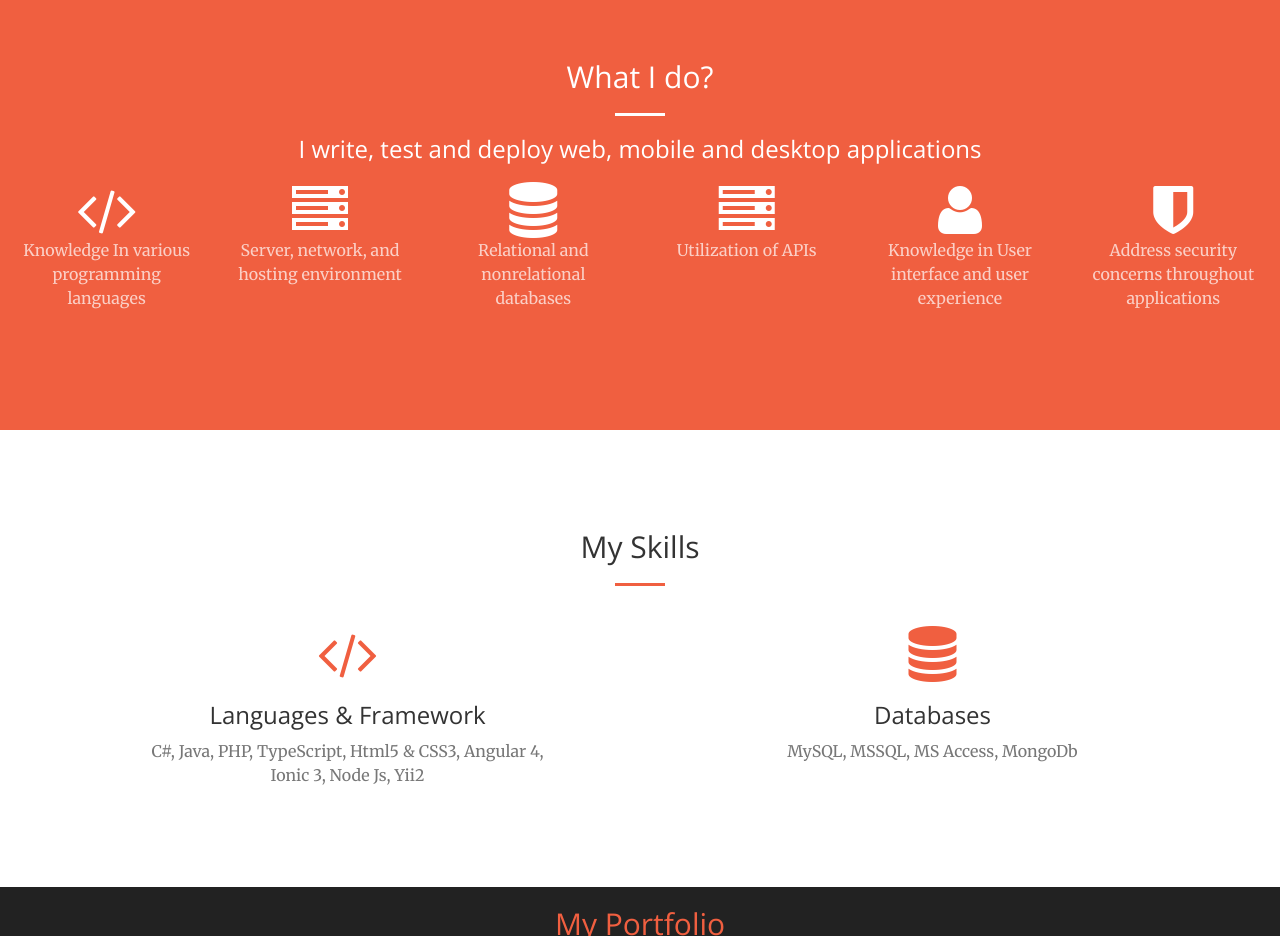
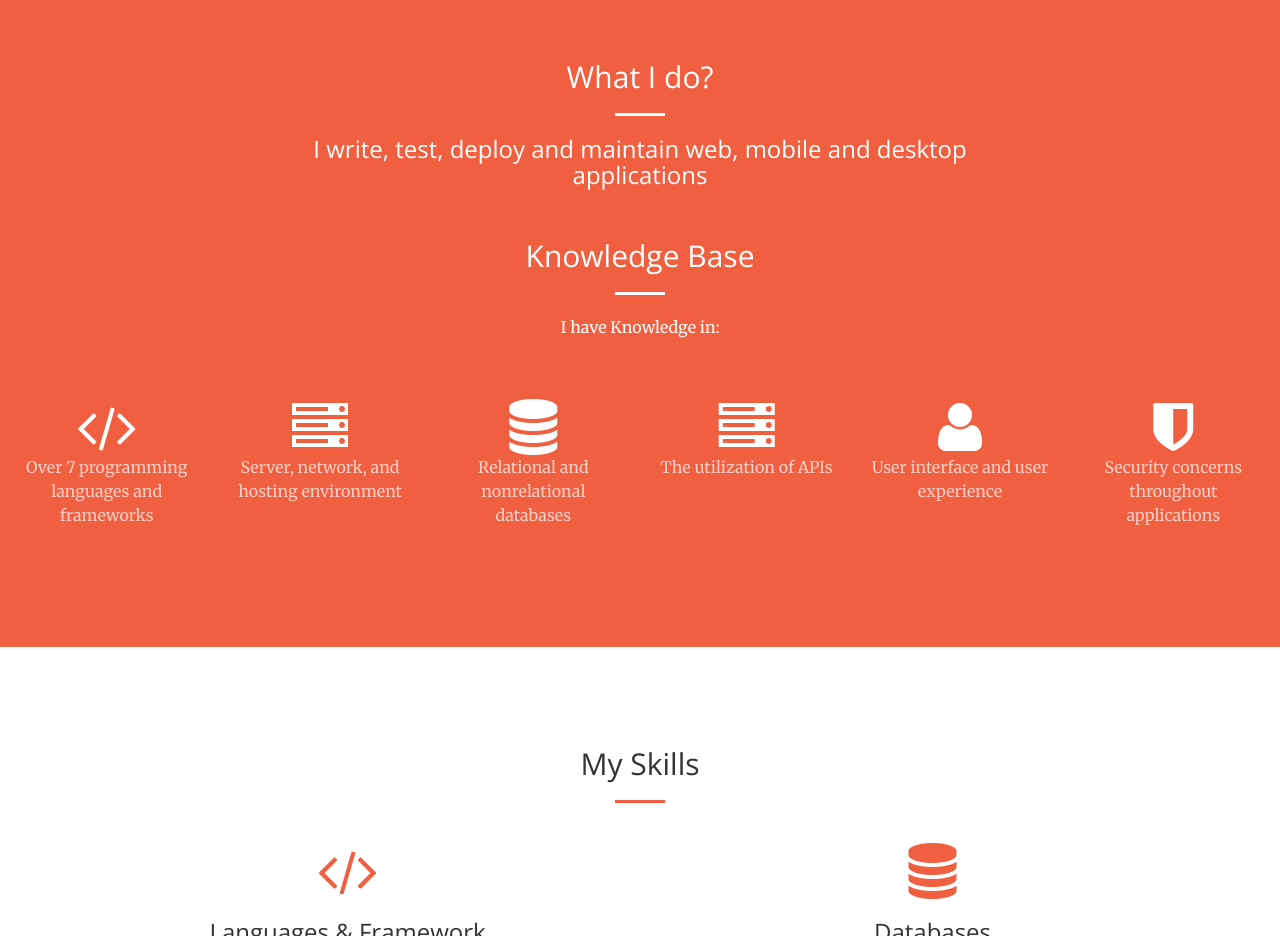
Before and after one commit to Yanik-Dev/yanik-dev.github.io, a plain HTML site: page index.html in a window 1280 px wide. Shown: the part 840-1776 px from the top of the page. Drawn offline with nearby package versions, Linux system fonts and the light colour scheme.

Commit message:
update about content

```diff
--- a/index.html
+++ b/index.html
@@ -88,9 +88,16 @@
                 <div class="col-lg-8 col-lg-offset-2 text-center">
                     <h2 class="section-heading">What I do?</h2>
                     <hr class="light">
-                    <h3>I write, test and deploy web, mobile and desktop applications</h3>
-                    <p class="text-faded"></p>
-
+                    <h3>I write, test, deploy and maintain web, mobile and desktop applications</h3>
+                    <br />
+                    <br />
+                </div>
+                <div class="col-lg-8 col-lg-offset-2 text-center">
+                    <h2 class="section-heading">Knowledge Base</h2>
+                    <hr class="light">
+                    <p>I have Knowledge in: </p>
+                     <br />
+                     <br />
                 </div>
             </div>
         </div>
@@ -98,7 +105,7 @@
               <div class="row">
                 <div class="col-md-2 text-center">
                     <i class="fa fa-4x fa-code icon-primary sr-icons"></i>
-                    <p class="text-faded">Knowledge In various programming languages</p>
+                    <p class="text-faded">Over 7 programming languages and frameworks</p>
                 </div>
                 <div class="col-md-2 text-center">
                     <i class="fa fa-4x fa-server icon-primary sr-icons"></i>
@@ -110,15 +117,15 @@
                 </div>
                 <div class="col-md-2 text-center">
                     <i class="fa fa-4x fa-server icon-primary sr-icons"></i>
-                    <p class="text-faded">Utilization of APIs</p>
+                    <p class="text-faded">The utilization of APIs</p>
                 </div>
                 <div class="col-md-2 text-center">
                     <i class="fa fa-4x fa-user icon-primary sr-icons"></i>
-                    <p class="text-faded">Knowledge in User interface and user experience</p>
+                    <p class="text-faded">User interface and user experience</p>
                 </div>
                 <div class="col-md-2 text-center">
                     <i class="fa fa-4x fa-shield icon-primary sr-icons"></i>
-                    <p class="text-faded">Address security concerns throughout applications</p>
+                    <p class="text-faded">Security concerns throughout applications</p>
                 </div>
             </div>
         </div>
```
